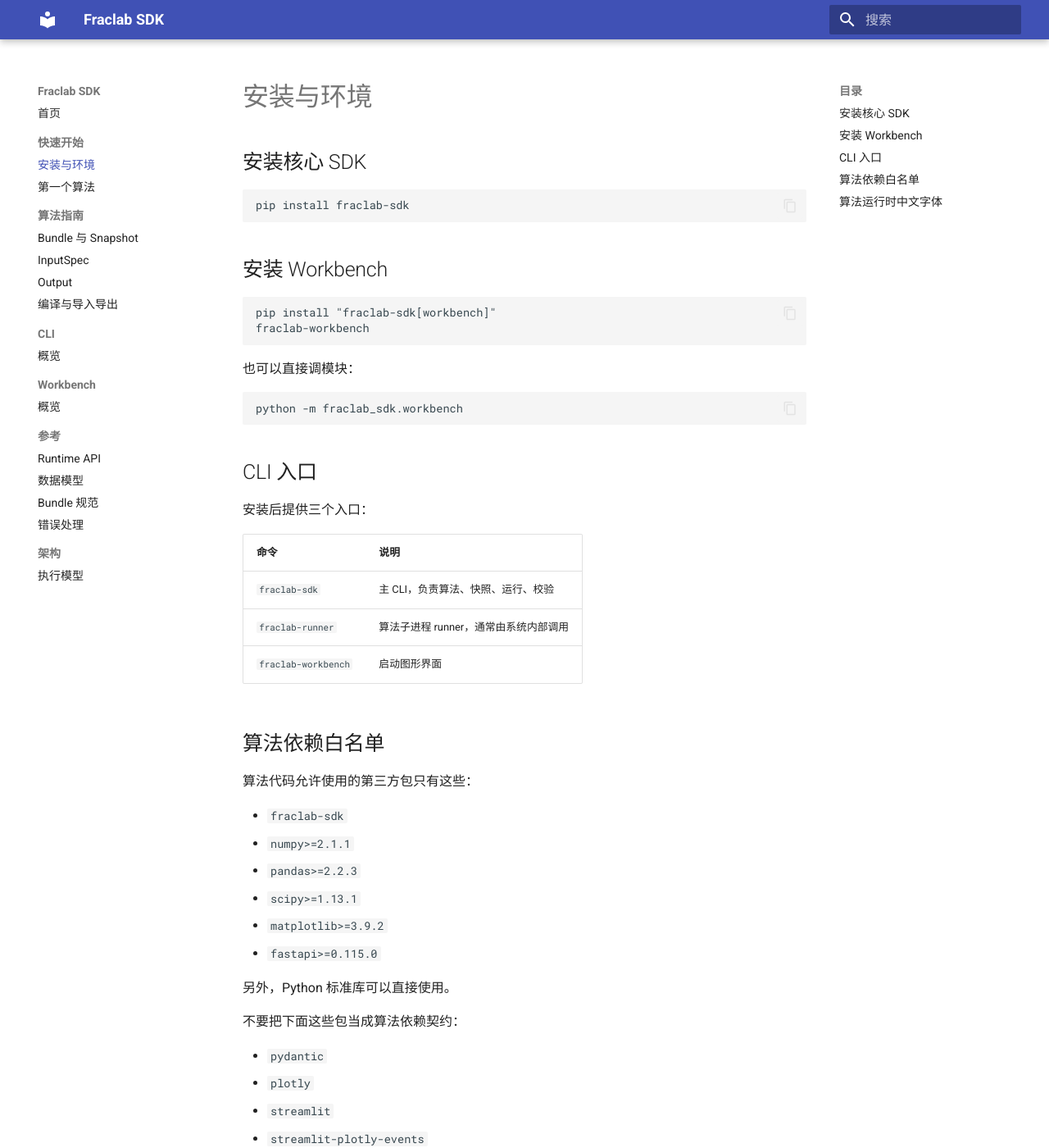
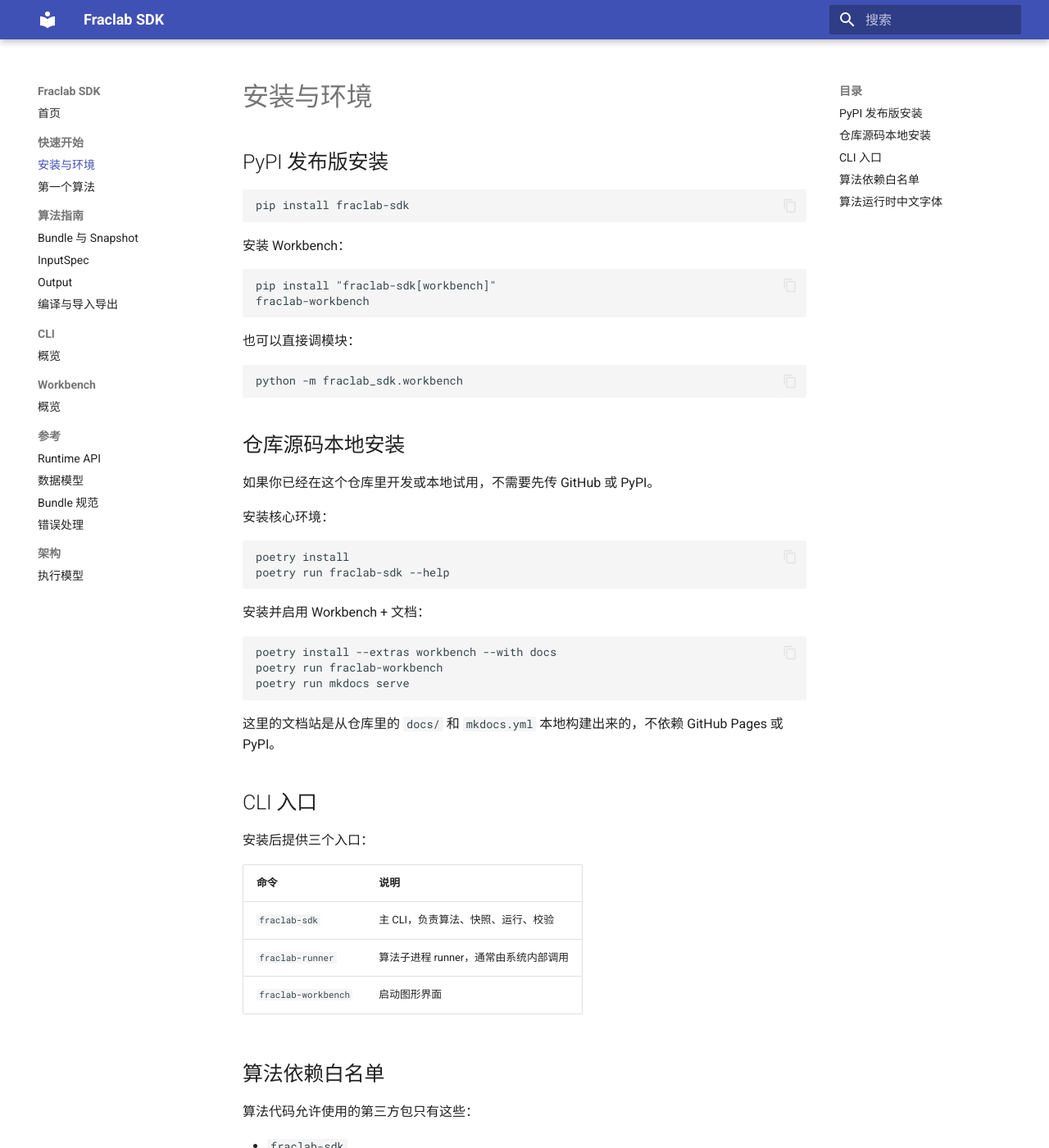
Before and after one commit to leps-tech/fraclab-sdk, an MkDocs documentation site: the page built from docs/getting-started/installation.md, in a window 1280 px wide and 1400 px high. Shown: the whole window at 82% size. Built offline with MkDocs 1.6.1 and Material for MkDocs 9.7.7, drawn with Linux system fonts in a browser that asks for light colours.

Commit message:
更新版本

````diff
--- a/docs/getting-started/installation.md
+++ b/docs/getting-started/installation.md
@@ -1,12 +1,12 @@
 # 安装与环境
 
-## 安装核心 SDK
+## PyPI 发布版安装
 
 ```bash
 pip install fraclab-sdk
 ```
 
-## 安装 Workbench
+安装 Workbench：
 
 ```bash
 pip install "fraclab-sdk[workbench]"
@@ -18,6 +18,27 @@
 ```bash
 python -m fraclab_sdk.workbench
 ```
+
+## 仓库源码本地安装
+
+如果你已经在这个仓库里开发或本地试用，不需要先传 GitHub 或 PyPI。
+
+安装核心环境：
+
+```bash
+poetry install
+poetry run fraclab-sdk --help
+```
+
+安装并启用 Workbench + 文档：
+
+```bash
+poetry install --extras workbench --with docs
+poetry run fraclab-workbench
+poetry run mkdocs serve
+```
+
+这里的文档站是从仓库里的 `docs/` 和 `mkdocs.yml` 本地构建出来的，不依赖 GitHub Pages 或 PyPI。
 
 ## CLI 入口
 
--- a/pyproject.toml
+++ b/pyproject.toml
@@ -1,6 +1,6 @@
 [tool.poetry]
 name = "fraclab-sdk"
-version = "0.1.64"
+version = "0.1.65"
 description = "SDK for managing snapshots, algorithms, and run execution"
 authors = []
 readme = "README.md"
--- a/src/fraclab_sdk/version.py
+++ b/src/fraclab_sdk/version.py
@@ -1,5 +1,5 @@
 """Package version metadata."""
 
-__version__ = "0.1.64"
+__version__ = "0.1.65"
 
 __all__ = ["__version__"]
````
Also changed, not shown: CHANGELOG.md (+1 -1 lines), README.md (+21 -4 lines), docs/index.md (+2 -0 lines).
